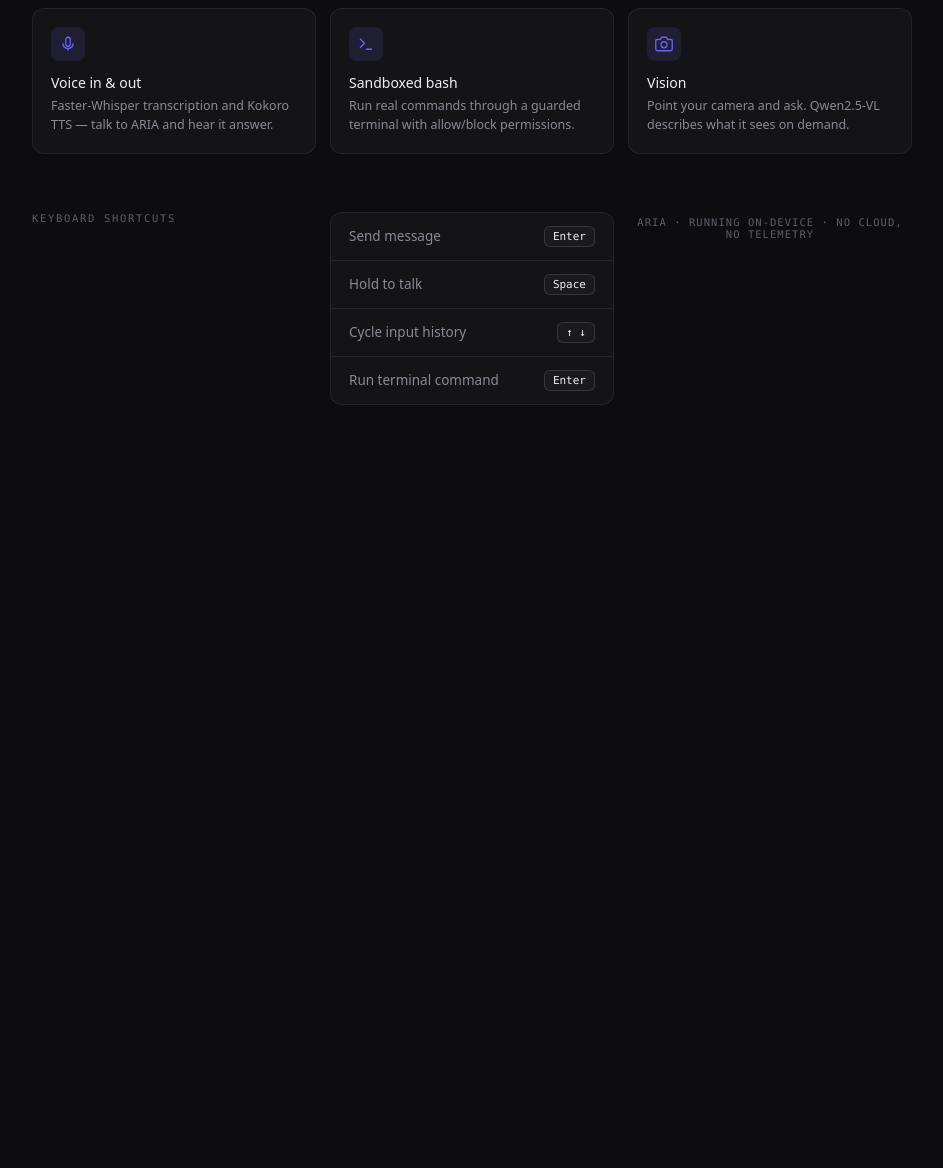
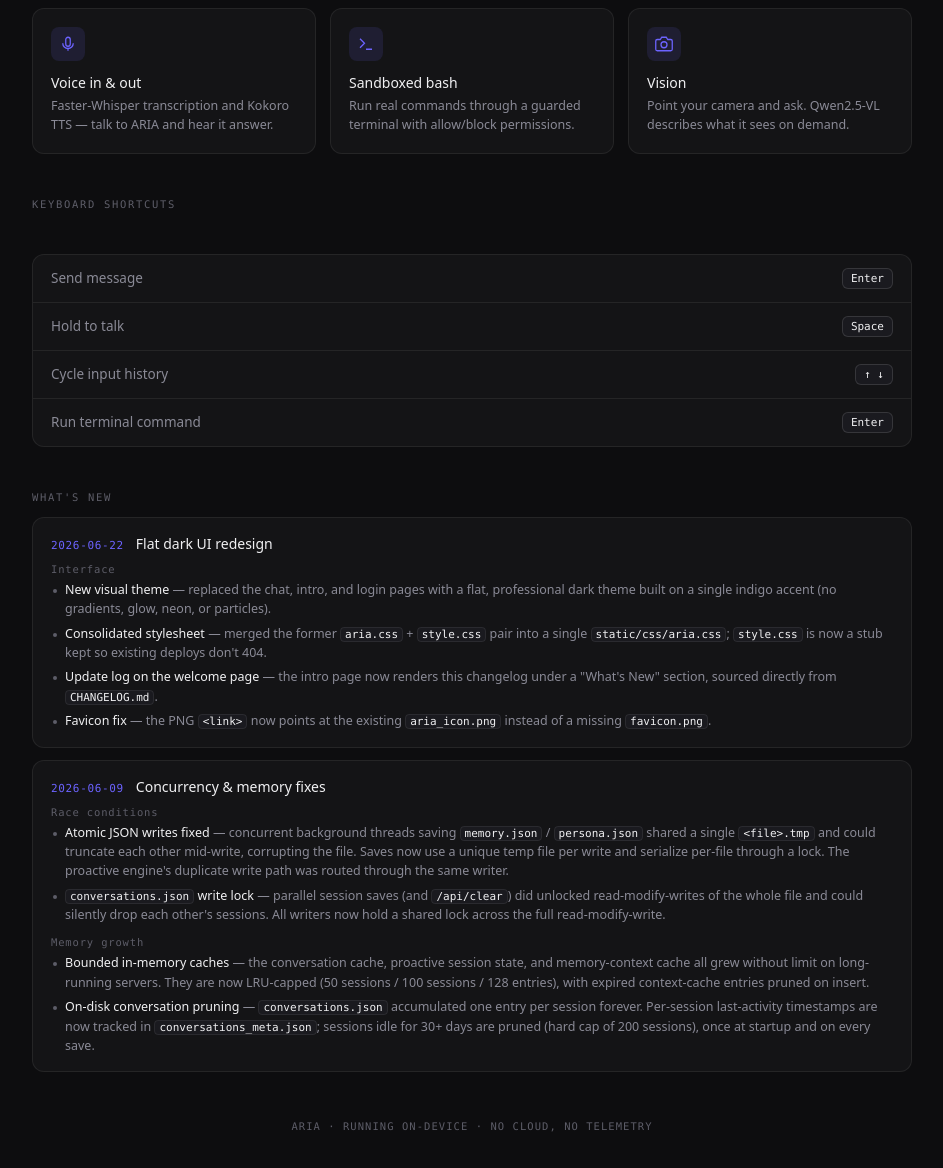
Before and after one commit to GAMINGZIYADX/ARIA_PUBLIC, a Flask app: page /intro in a window 1280 px wide. Shown: the part 396-1564 px from the top of the page, without its empty margins (168-1111 px from the left). Before the commit the page ends 801 px from the top, so only its background shows below. Run offline with Flask 3, Linux system fonts and the light colour scheme; the visitor is signed in with stand-in values (Sample User, id 1); some libraries are stand-ins or nearby versions.

Commit message:
feat(intro): render CHANGELOG.md as a "What's New" section
The welcome page now surfaces an update log sourced directly from
CHANGELOG.md, so it stays in sync with the file as a single source of
truth.

- app.py: add _parse_changelog() (parses ## date — title headings,
  **labels**, and - bullets) and _md_inline() (escapes text, then
  renders **bold**/`code` safely via markupsafe) into the /intro route.
- aria_intro.html: add the styled "WHAT'S NEW" section and fix a latent
  markup bug in the imported design — the .features grid was closed with
  </section> instead of </div>, leaking the shortcuts/footer (and now the
  update log) into the 3-column grid.
- CHANGELOG.md: add the 2026-06-22 flat dark UI redesign entry.

Co-Authored-By: Claude Opus 4.8 <noreply@anthropic.com>

```diff
--- a/app.py
+++ b/app.py
@@ -24,6 +24,7 @@ from functools import wraps
 from dotenv import load_dotenv
 
 from flask import Flask, render_template, request, jsonify, send_file, session, redirect, url_for
+from markupsafe import Markup, escape
 from flask_cors import CORS
 from flask_limiter import Limiter
 from flask_limiter.util import get_remote_address
@@ -3282,10 +3283,58 @@ def logout():
     return redirect(url_for("login"))
 
 
+_CHANGELOG_PATH = os.path.join(os.path.dirname(os.path.abspath(__file__)), "CHANGELOG.md")
+
+
+def _md_inline(text):
+    """Render a trusted changelog line: escape, then apply minimal inline markdown."""
+    s = str(escape(text))
+    s = re.sub(r"\*\*(.+?)\*\*", r"<strong>\1</strong>", s)
+    s = re.sub(r"`(.+?)`", r"<code>\1</code>", s)
+    return Markup(s)
+
+
+def _parse_changelog(limit=6):
+    """Parse CHANGELOG.md into a list of release entries for the welcome page.
+
+    Each entry: {"date", "title", "changes": [{"kind": "label"|"bullet", "html"}]}.
+    Returns [] if the file is missing or unreadable.
+    """
+    try:
+        with open(_CHANGELOG_PATH, encoding="utf-8") as fh:
+            lines = fh.read().splitlines()
+    except OSError:
+        return []
+
+    entries, cur = [], None
+    for raw in lines:
+        line = raw.strip()
+        heading = re.match(r"^##\s+(.+)$", line)
+        if heading:
+            head = heading.group(1).strip()
+            parts = re.split(r"\s+[—–-]\s+", head, maxsplit=1)
+            cur = {
+                "date":  parts[0].strip(),
+                "title": parts[1].strip() if len(parts) > 1 else "",
+                "changes": [],
+            }
+            entries.append(cur)
+            continue
+        if cur is None or not line:
+            continue
+        bold = re.match(r"^\*\*(.+?)\*\*$", line)
+        if bold:
+            cur["changes"].append({"kind": "label", "html": _md_inline(bold.group(1))})
+        elif line.startswith("- "):
+            cur["changes"].append({"kind": "bullet", "html": _md_inline(line[2:])})
+
+    return entries[:limit]
+
+
 @app.route("/intro")
 @require_auth
 def intro():
-    return render_template("aria_intro.html")
+    return render_template("aria_intro.html", changelog=_parse_changelog())
 
 
 @app.route("/")
--- a/templates/aria_intro.html
+++ b/templates/aria_intro.html
@@ -141,6 +141,63 @@
       color: var(--text-faint);
     }
 
+    .updates { display: flex; flex-direction: column; gap: 12px; }
+    .update {
+      background: var(--surface);
+      border: 1px solid var(--border);
+      border-radius: 12px;
+      padding: 16px 18px;
+    }
+    .update-head {
+      display: flex;
+      align-items: baseline;
+      gap: 12px;
+      flex-wrap: wrap;
+      margin-bottom: 10px;
+    }
+    .update-date {
+      font-family: var(--mono);
+      font-size: 11px;
+      letter-spacing: 0.06em;
+      color: var(--accent);
+      white-space: nowrap;
+    }
+    .update-title { font-size: 14px; font-weight: 500; color: var(--text); }
+    .update-body { display: flex; flex-direction: column; gap: 5px; }
+    .update-sub {
+      font-family: var(--mono);
+      font-size: 10.5px;
+      letter-spacing: 0.08em;
+      color: var(--text-faint);
+      margin-top: 7px;
+    }
+    .update-sub:first-child { margin-top: 0; }
+    .update-item {
+      position: relative;
+      padding-left: 14px;
+      font-size: 12.5px;
+      color: var(--text-muted);
+      line-height: 1.55;
+    }
+    .update-item::before {
+      content: "";
+      position: absolute;
+      left: 2px; top: 9px;
+      width: 4px; height: 4px;
+      border-radius: 50%;
+      background: var(--text-faint);
+    }
+    .update-item strong { color: var(--text); font-weight: 500; }
+    .update-item code, .update-sub code {
+      font-family: var(--mono);
+      font-size: 11px;
+      background: var(--surface-2);
+      border: 1px solid var(--border);
+      padding: 0 4px;
+      border-radius: 4px;
+      color: var(--text);
+    }
+
     @media (max-width: 640px) {
       .features { grid-template-columns: 1fr; }
       .hero h1 { font-size: 30px; }
@@ -195,7 +252,7 @@
         <h3>Vision</h3>
         <p>Point your camera and ask. Qwen2.5-VL describes what it sees on demand.</p>
       </div>
-    </section>
+    </div>
 
     <div class="section-label" style="margin-top:44px;">KEYBOARD SHORTCUTS</div>
     <div class="shortcuts">
@@ -205,6 +262,28 @@
       <div class="shortcut-row"><span>Run terminal command</span><kbd>Enter</kbd></div>
     </div>
 
+    {% if changelog %}
+    <div class="section-label" style="margin-top:44px;">WHAT'S NEW</div>
+    <div class="updates">
+      {% for e in changelog %}
+      <div class="update">
+        <div class="update-head">
+          <span class="update-date">{{ e.date }}</span>
+          {% if e.title %}<span class="update-title">{{ e.title }}</span>{% endif %}
+        </div>
+        {% if e.changes %}
+        <div class="update-body">
+          {% for it in e.changes %}
+            {% if it.kind == 'label' %}<div class="update-sub">{{ it.html }}</div>
+            {% else %}<div class="update-item">{{ it.html }}</div>{% endif %}
+          {% endfor %}
+        </div>
+        {% endif %}
+      </div>
+      {% endfor %}
+    </div>
+    {% endif %}
+
     <footer>ARIA · RUNNING ON-DEVICE · NO CLOUD, NO TELEMETRY</footer>
 
   </div>
```
Also changed, not shown: CHANGELOG.md.
